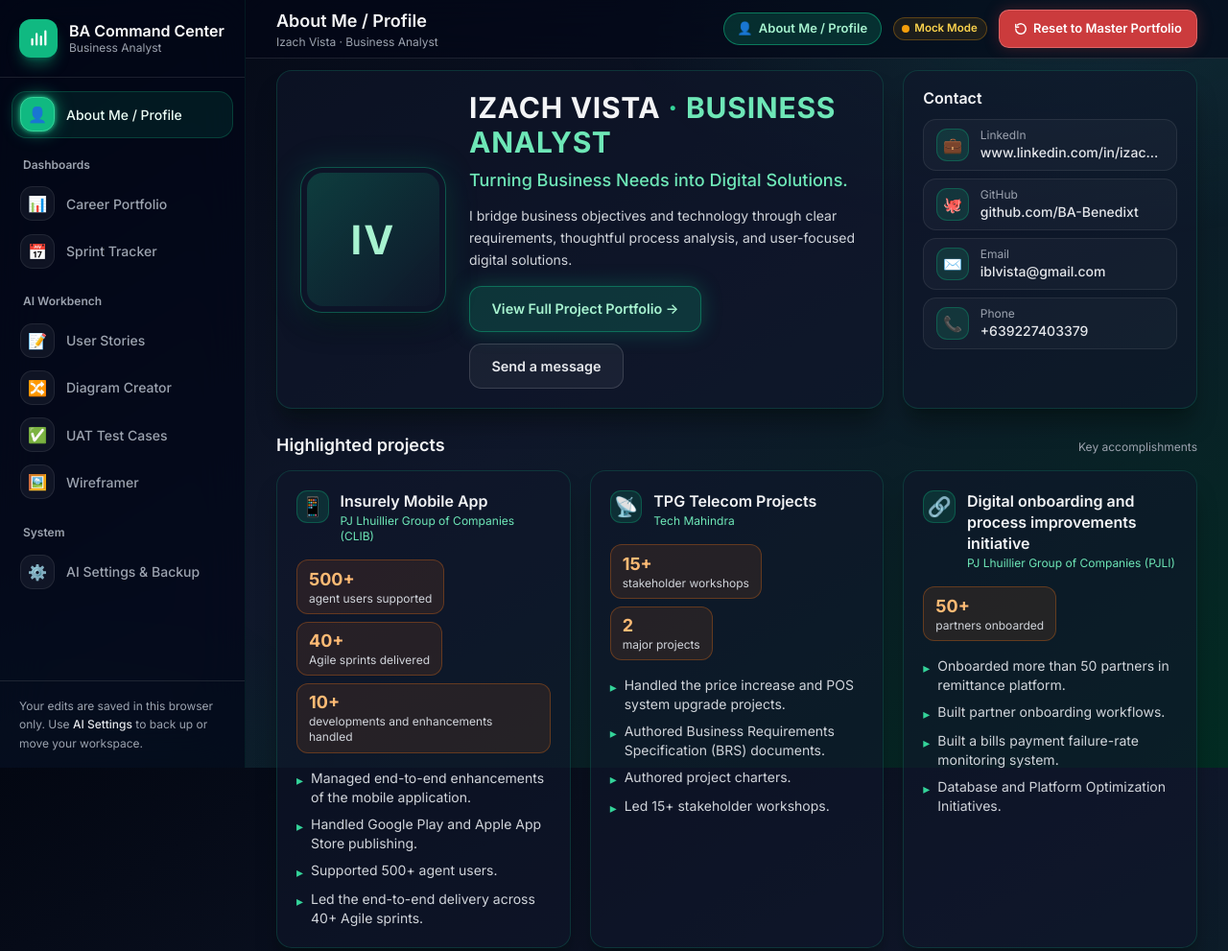
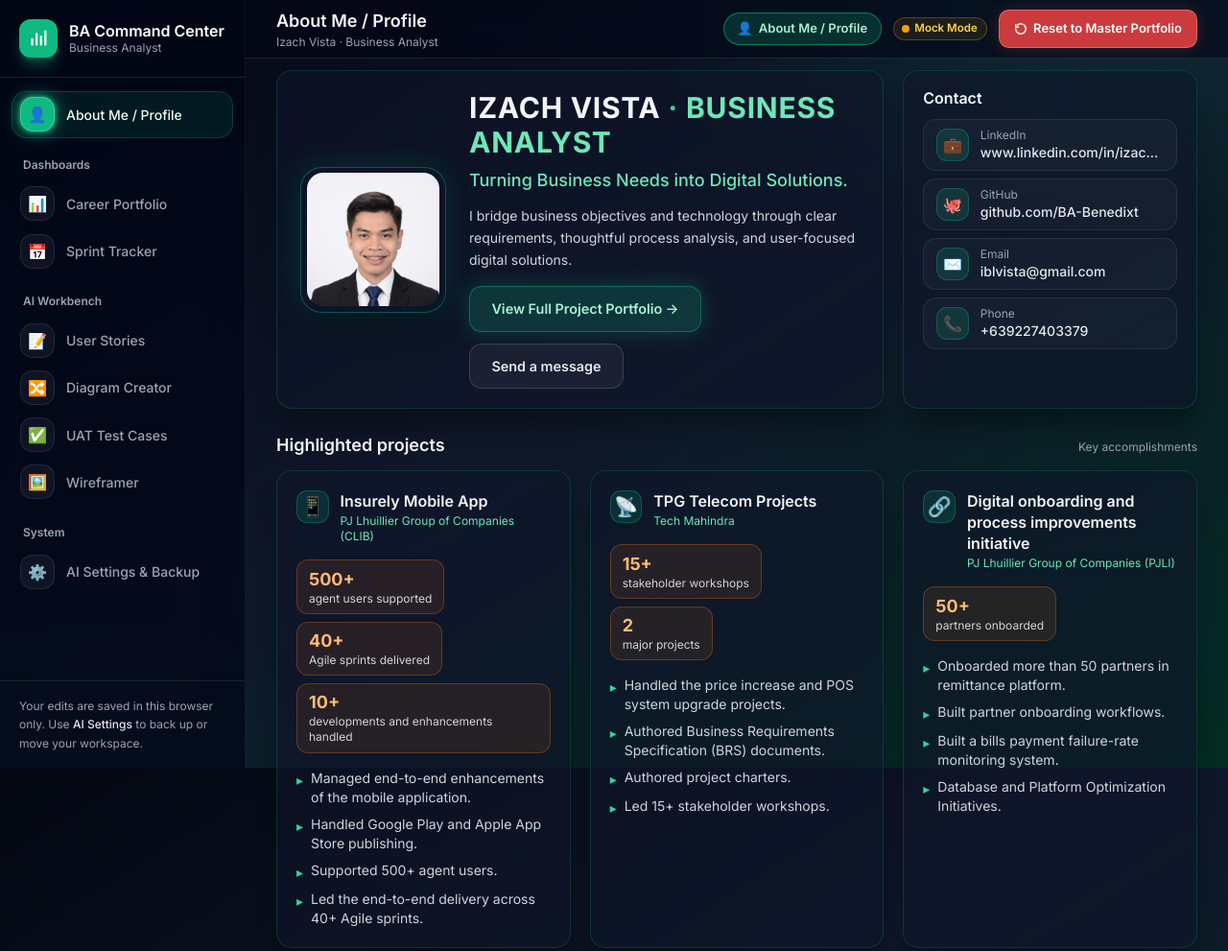
Before and after one commit to BA-Benedixt/BA-Portfolio-with-AI-Tools, a plain HTML site: page index.html in a window 1280 px wide. Shown: the top 991 px of the page at 96% size. Drawn offline with nearby package versions, Linux system fonts and the light colour scheme.

Commit message:
Update index.html
Update index.html
Release Notes:
- Updated AI connection (added groq, chatgpt, claude)
- Updated settings for wireframe and diagram creator (still to be polished)
- Updated avatar file name

```diff
--- a/index.html
+++ b/index.html
@@ -1938,7 +1938,7 @@
   $('#view-profile').innerHTML =
     '<div class="grid lg:grid-cols-3 gap-5 mb-5">' +
     '<div class="card px-6 py-5 lg:col-span-2 flex flex-col sm:flex-row gap-6 items-center slide-up">' +
-    '<div class="photo-frame"><img src="izach.jfif" alt="Portrait of Izach Vista" data-fallback="IV"></div>' +
+    '<div class="photo-frame"><img src="avatar.jfif" alt="Portrait of Izach Vista" data-fallback="IV"></div>' +
     '<div class="text-center sm:text-left flex flex-col justify-center"><h2 class="text-2xl sm:text-3xl font-bold tracking-wide text-gray-100">IZACH VISTA <span class="text-emerald-400">·</span> <span class="text-emerald-300">BUSINESS ANALYST</span></h2>' +
     '<p class="text-lg font-medium text-emerald-300 mt-2">Turning Business Needs into Digital Solutions.</p>' +
     '<p class="text-sm text-gray-300 leading-relaxed mt-3 max-w-2xl">I bridge business objectives and technology through clear requirements, thoughtful process analysis, and user-focused digital solutions.</p>' +
```
